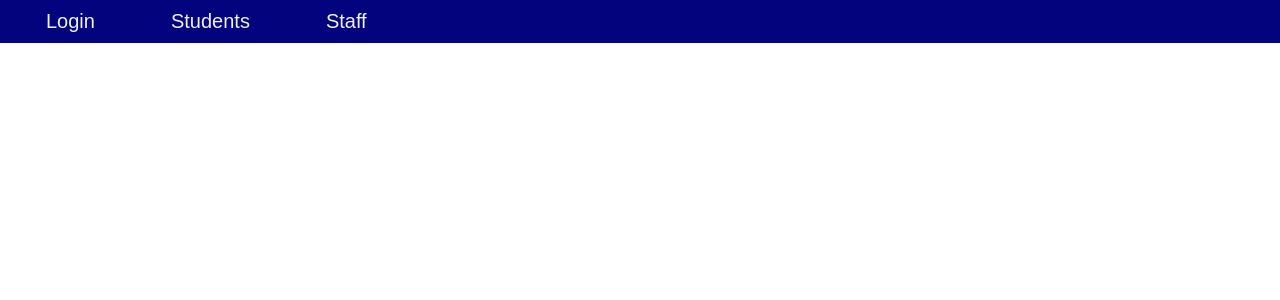
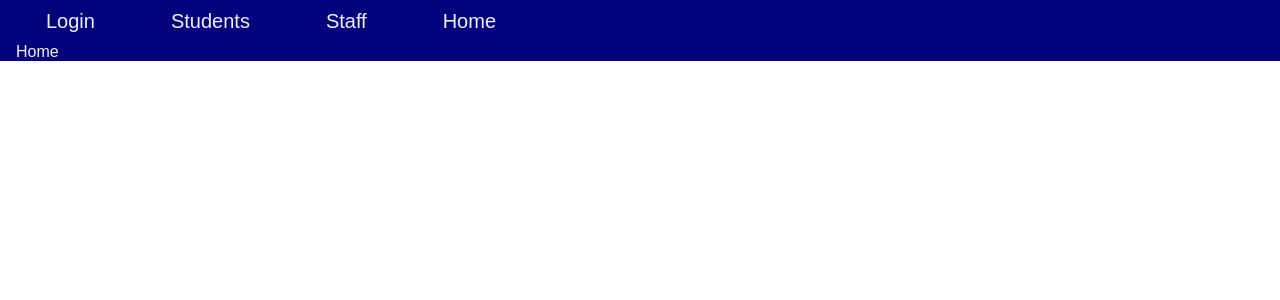
Before and after one commit to JG-Mike/medical-log-frontend, a React (Create React App) app: page /home in a window 1280 px wide. Shown: the top 300 px of the page. Built offline with nearby package versions, Linux system fonts and the light colour scheme.

Commit message:
🎨created the home component

```diff
--- a/src/App.js
+++ b/src/App.js
@@ -2,6 +2,7 @@ import "./componets/css/Index.css"
 import Students from "./componets/Students";
 import Staff from "./componets/Staff";
 import Login from "./componets/Login";
+import Home from "./Home";
 import {
     BrowserRouter as Router,
     Routes,
@@ -27,6 +28,9 @@ function App() {
           <li>
           <Link className="routeLink"  to={'/staff'}>Staff</Link>
         </li>
+           <li>
+          <Link className="routeLink"  to={'/home'}>Home</Link>
+        </li>
       </ul>
 
 
@@ -34,6 +38,7 @@ function App() {
                  <Route exact path='/' element={< Login />}></Route>
                  <Route  path='/students' element={< Students />}></Route>
                  <Route  path='/staff' element={< Staff />}></Route>
+                 <Route  path='/home' element={<Home/>}></Route>
           </Routes>
     </div>
     </nav>
--- /dev/null
+++ b/src/Home.js
@@ -0,0 +1,9 @@
+import React from 'react'
+
+function Home() {
+  return (
+    <div>Home</div>
+  )
+}
+
+export default Home
```
